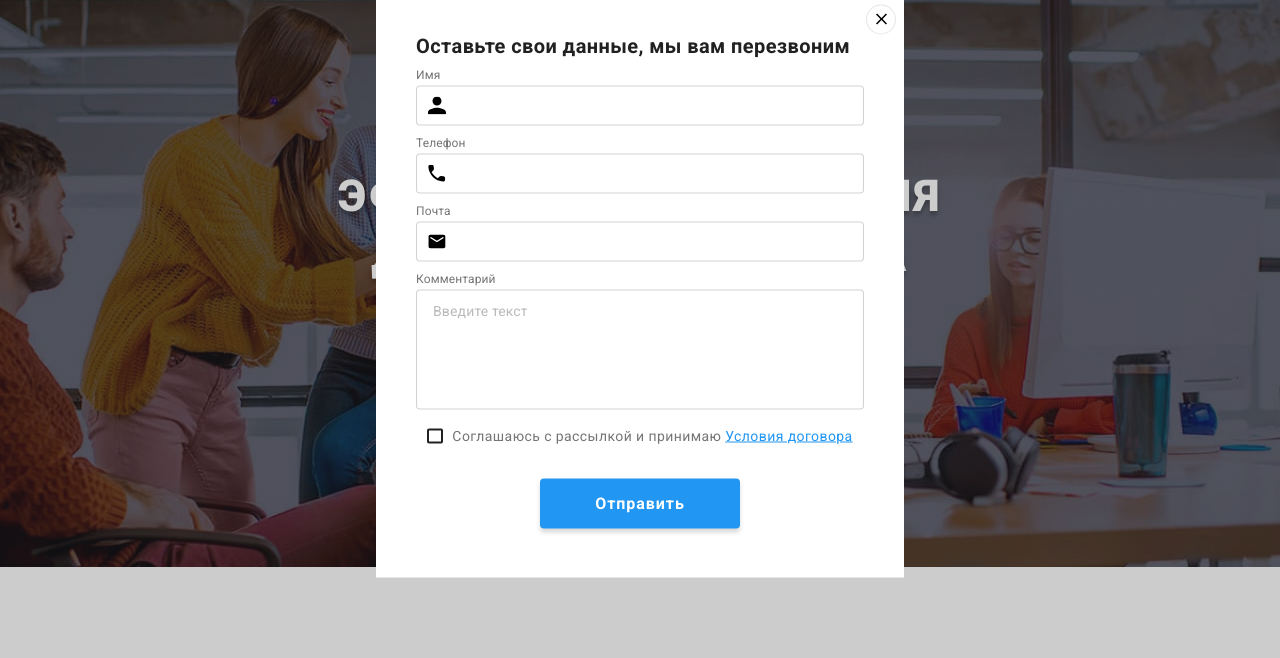
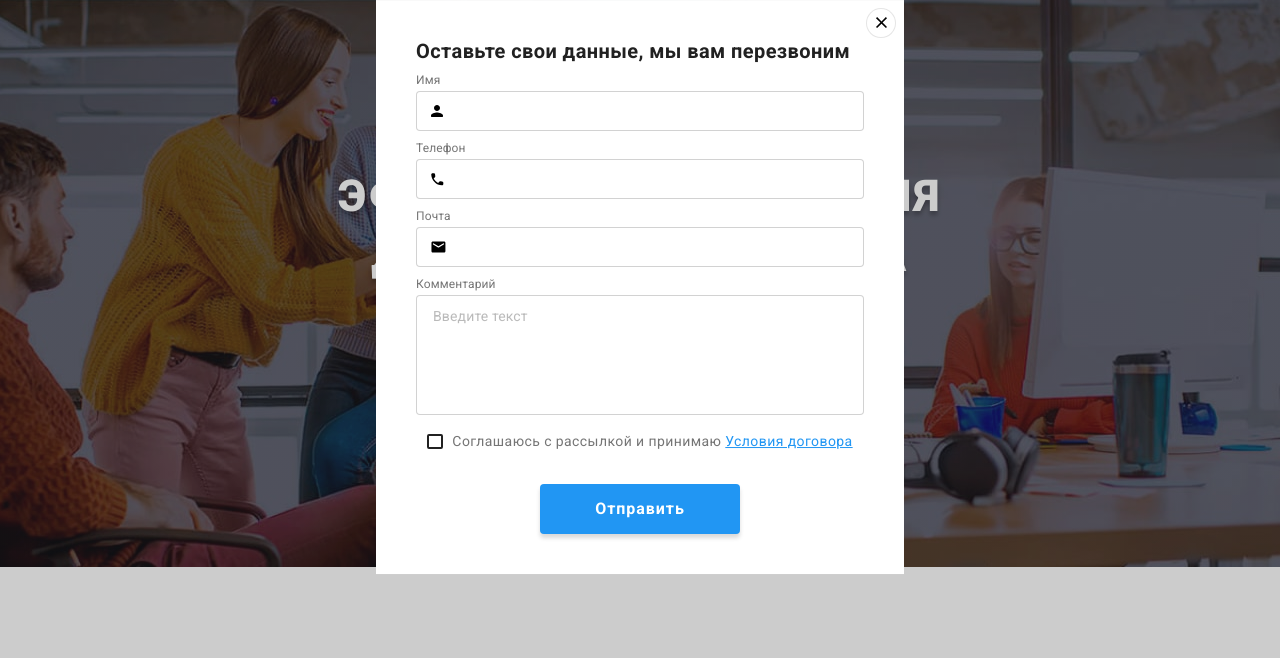
Before and after one commit to VoznyukDmitri/goit-markup-hw-06, a plain HTML site: page index.html in a window 1280 px wide. Both pictures are taken after a click on the button "Заказать услугу". Shown: the part 113-771 px from the top of the page. Drawn offline with nearby package versions, Linux system fonts and the light colour scheme.

Commit message:
Правки ментора

```diff
--- a/css/styles.css
+++ b/css/styles.css
@@ -387,7 +387,7 @@ body {
 }
 .team-text {
   margin-top: 0px;
-  margin-bottom: 30px;
+  margin-bottom: 16px;
 
   font-weight: 400;
   font-size: 16px;
@@ -758,8 +758,10 @@ body {
 
 /* -------------------------------Модалка------------------------- */
 .modal {
+  position: relative;
   width: 528px;
-  height: 581px;
+  padding: 40px;
+  /* height: 581px; */
   background-color: #ffffff;
 
   position: absolute;
@@ -790,15 +792,20 @@ body {
 }
 /* Кнопка закриття модалки */
 .close {
+  position: absolute;
+  right: 8px;
+  top: 8px;
+
   display: flex;
   justify-content: center;
   align-items: center;
-  margin-left: auto;
-  margin-top: 8px;
-  margin-right: 8px;
+  /* margin-left: auto; */
+  /* margin-top: 8px;
+  margin-right: 8px; */
   padding: 0px;
   height: 30px;
   width: 30px;
+
   border-radius: 50%;
   background: #ffffff;
   border: 1px solid rgba(0, 0, 0, 0.1);
@@ -819,7 +826,7 @@ textarea {
 .form-modal {
   width: 100%;
   height: 100%;
-  padding: 0px 40px;
+  padding: 0px;
 }
 .title-modal {
   margin-top: 0;
@@ -948,7 +955,7 @@ textarea {
 
 .input-icon {
   position: absolute;
-  left: 12px;
+  left: 15px;
 }
 
 .checkbox-input {
@@ -963,6 +970,7 @@ textarea {
 }
 
 .icon-check {
+  display: flex;
   width: 16px;
   height: 15px;
   margin-right: 9px;
--- a/index.html
+++ b/index.html
@@ -334,7 +334,7 @@
                     <label for="name" class="form-label">Имя</label>
                     <div class="input-item">
                         <input type="text" name="name" id="name" class="input-item">
-                        <svg class="input-icon" width="18" height="18">
+                        <svg class="input-icon" width="12" height="12">
                             <use href ="./images/icons.svg#icon-name">
                             </use>
                         </svg>
@@ -345,7 +345,7 @@
                     <label for="tel" class="form-label">Телефон</label>
                       <div class="input-item">
                         <input type="tel" name="tel" id="tel">
-                        <svg class="input-icon" width="18" height="18">
+                        <svg class="input-icon" width="13" height="13">
                             <use href="./images/icons.svg#icon-tel">
                             </use>
                         </svg>
@@ -357,7 +357,7 @@
                     <label for="email" class="form-label" >Почта</label>
                       <div class="input-item">
                         <input type="email" name="mail" id="mail">
-                        <svg class="input-icon" width="18" height="18">
+                        <svg class="input-icon" width="15" height="12">
                             <use href="./images/icons.svg#icon-mail">
                             </use>
                         </svg>
```
